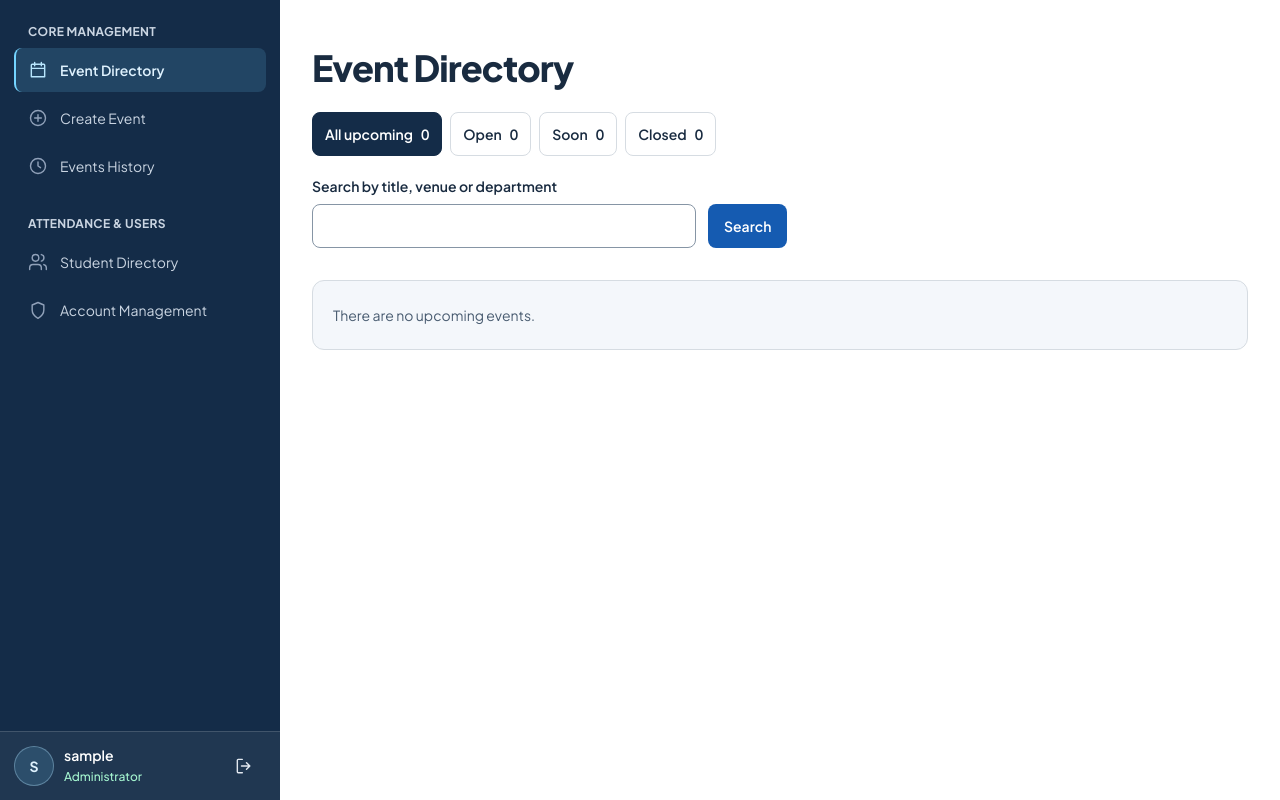
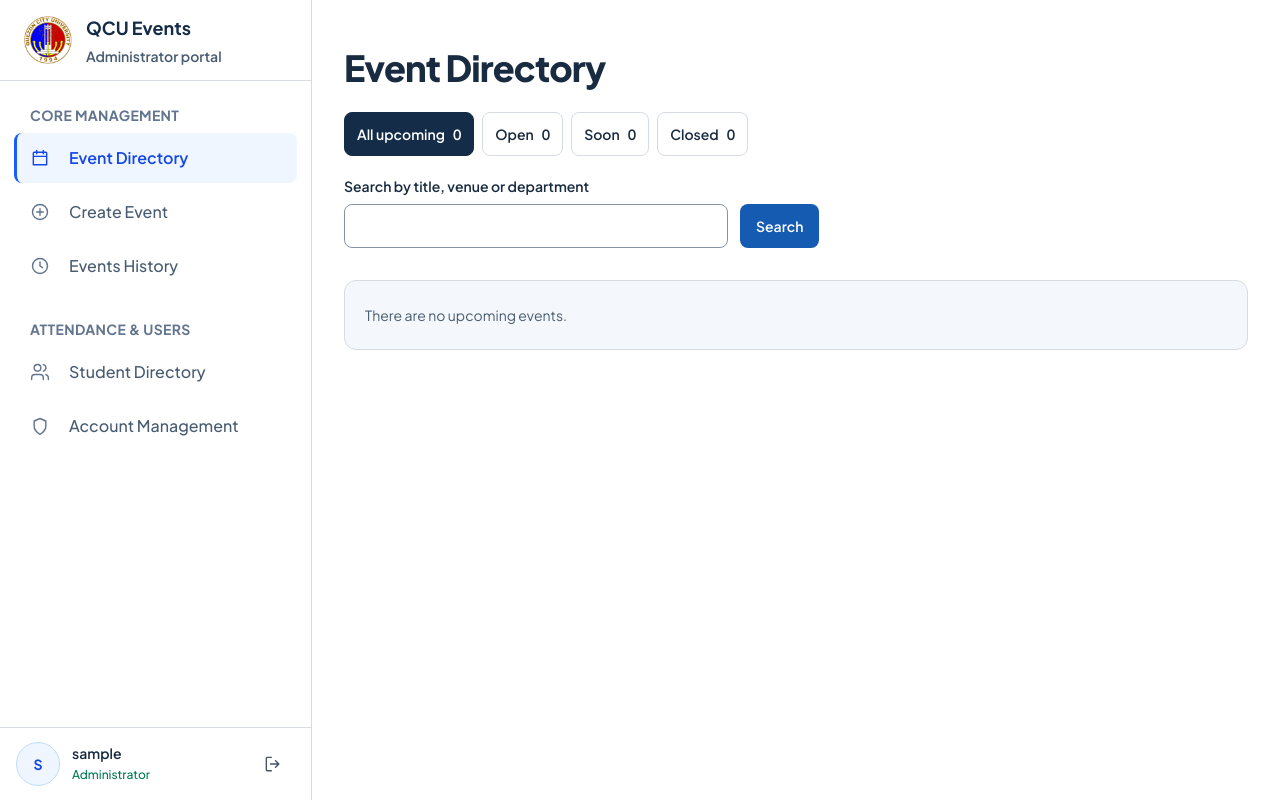
Before and after one commit to Pixyz-bit/MVC_EventsManagement, an ASP.NET Core app: page /admin in a window 1280 px wide. Run offline with ASP.NET Core 8, Linux system fonts and the light colour scheme; the visitor is signed in with stand-in values (Sample User, id 1); the project's own start-up code is not run, and a stand-in starts its controllers and pages; some libraries are stand-ins or nearby versions.

Commit message:
feat: apply white admin sidebar and restore white login

```diff
--- a/MVC_QCUEventsManagement/Styles/app.css
+++ b/MVC_QCUEventsManagement/Styles/app.css
@@ -23,7 +23,6 @@
   --color-campus-focus: #28649a;
   --color-campus-action: #155bb1;
   --color-campus-input: #f4f7fb;
-  --color-campus-login-blue: #1d4ed8;
 }
 
 @layer components {
@@ -49,7 +48,7 @@
   }
 
   .login-field {
-    @apply block w-full rounded-xl border border-campus-field bg-campus-input px-4 py-2 text-base text-campus-ink focus-visible:outline-2 focus-visible:outline-offset-2 focus-visible:outline-white;
+    @apply block w-full rounded-xl border border-campus-field bg-campus-input px-4 py-2 text-base text-campus-ink focus-visible:outline-2 focus-visible:outline-offset-2 focus-visible:outline-campus-focus;
     margin-block-start: clamp(0.25rem, 1dvh, 0.5rem);
     min-block-size: clamp(2.75rem, 7dvh, 3.25rem);
   }
--- a/MVC_QCUEventsManagement/Views/Shared/_AdminLayout.cshtml
+++ b/MVC_QCUEventsManagement/Views/Shared/_AdminLayout.cshtml
@@ -6,23 +6,32 @@
     Skip to content
 </a>
 
-<div class="min-h-dvh lg:grid lg:grid-cols-[17.5rem_minmax(0,1fr)]">
-    <aside class="sticky top-0 hidden h-dvh bg-campus-navy text-white lg:flex lg:flex-col" aria-label="Administrator sidebar">
+<div class="min-h-dvh bg-white lg:grid lg:grid-cols-[19.5rem_minmax(0,1fr)]">
+    <aside class="sticky top-0 hidden h-dvh border-r border-campus-line bg-white lg:flex lg:flex-col" aria-label="Administrator sidebar">
+        <div class="shrink-0 border-b border-campus-line px-6 py-3.5">
+            <a asp-route="AdminPortal" class="flex min-h-12 items-center gap-3.5 rounded-lg focus-visible:outline-2 focus-visible:outline-offset-4 focus-visible:outline-campus-focus">
+                <img src="~/images/qcu-logo.png" alt="" class="size-12 shrink-0 object-contain" width="48" height="48" />
+                <span class="leading-tight">
+                    <strong class="block text-lg text-campus-navy">QCU Events</strong>
+                    <span class="mt-1 block text-sm font-semibold text-campus-muted">Administrator portal</span>
+                </span>
+            </a>
+        </div>
         <partial name="_AdminNavigation" />
     </aside>
 
-    <header class="bg-campus-navy text-white lg:hidden">
+    <header class="border-b border-campus-line bg-white lg:hidden">
         <details class="group">
-            <summary class="flex min-h-16 cursor-pointer list-none items-center justify-between gap-4 px-5 focus-visible:outline-2 focus-visible:-outline-offset-4 focus-visible:outline-campus-gold [&::-webkit-details-marker]:hidden">
+            <summary class="flex min-h-16 cursor-pointer list-none items-center justify-between gap-4 px-5 focus-visible:outline-2 focus-visible:-outline-offset-4 focus-visible:outline-campus-focus [&::-webkit-details-marker]:hidden">
                 <span class="flex min-w-0 items-center gap-3">
                     <img src="~/images/qcu-logo.png" alt="" class="size-8 shrink-0" width="32" height="32" />
                     <strong class="text-sm">QCU Events</strong>
                 </span>
-                <span class="flex items-center gap-2 rounded-lg border border-white/35 px-3 py-2 text-sm font-semibold">
+                <span class="flex items-center gap-2 rounded-lg border border-campus-line px-3 py-2 text-sm font-semibold">
                     Menu<span aria-hidden="true" class="size-2 -translate-y-0.5 rotate-45 border-r-2 border-b-2 group-open:translate-y-0.5 group-open:rotate-225"></span>
                 </span>
             </summary>
-            <div class="border-t border-white/15">
+            <div class="border-t border-campus-line">
                 <partial name="_AdminNavigation" />
             </div>
         </details>
--- a/MVC_QCUEventsManagement/Views/Shared/_AdminNavigation.cshtml
+++ b/MVC_QCUEventsManagement/Views/Shared/_AdminNavigation.cshtml
@@ -15,32 +15,32 @@
             ("Account Management", "M12 22s7-4 7-10V6l-7-3-7 3v6c0 6 7 10 7 10Z", null)
         ])
     ];
-    const string row = "flex min-h-11 items-center rounded-lg border-l-2 pr-3 pl-11";
+    const string row = "flex min-h-12.5 items-center rounded-lg border-l-3 pr-3 pl-13";
 }
 
 <nav aria-label="Administrator navigation" class="space-y-7 px-3.5 py-6 lg:min-h-0 lg:flex-1 lg:overflow-y-auto">
     @foreach (var group in groups)
     {
         <div>
-            <p class="px-3.5 text-xs font-bold tracking-wide text-slate-300 uppercase">@group.Title</p>
-            <ul class="mt-2 space-y-1 text-sm">
+            <p class="px-4 text-sm font-bold tracking-wide text-slate-500 uppercase">@group.Title</p>
+            <ul class="mt-2 space-y-1 text-base">
                 @foreach (var link in group.Links)
                 {
                     <li class="relative">
                         <svg viewBox="0 0 24 24" fill="none" stroke="currentColor" stroke-width="1.7" stroke-linecap="round" stroke-linejoin="round" aria-hidden="true"
-                             class="pointer-events-none absolute top-1/2 left-3.5 size-5 -translate-y-1/2 @(link.Route is not null && eventsIsCurrent ? "text-sky-200" : "text-slate-400")">
+                             class="pointer-events-none absolute top-1/2 left-4 size-5 -translate-y-1/2 @(link.Route is not null && eventsIsCurrent ? "text-blue-700" : "text-slate-500")">
                             <path d="@link.Icon" />
                         </svg>
                         @if (link.Route is not null)
                         {
                             <a asp-route="@link.Route" aria-current="@(eventsIsCurrent ? "page" : null)"
-                               class="@row font-semibold focus-visible:outline-2 focus-visible:outline-offset-2 focus-visible:outline-campus-gold @(eventsIsCurrent ? "border-sky-300 bg-sky-300/15 text-sky-100" : "border-transparent text-white hover:bg-white/10")">
+                               class="@row font-semibold focus-visible:outline-2 focus-visible:outline-offset-2 focus-visible:outline-campus-focus @(eventsIsCurrent ? "border-blue-600 bg-blue-50 text-blue-700" : "border-transparent text-campus-ink hover:bg-campus-input")">
                                 @link.Label
                             </a>
                         }
                         else
                         {
-                            <span role="link" aria-disabled="true" class="@row border-transparent text-slate-300">@link.Label</span>
+                            <span role="link" aria-disabled="true" class="@row border-transparent font-medium text-campus-muted">@link.Label</span>
                         }
                     </li>
                 }
@@ -49,17 +49,17 @@
     }
 </nav>
 
-<div class="grid shrink-0 grid-cols-[auto_minmax(0,1fr)_auto] items-center gap-2.5 border-t border-white/15 bg-white/5 px-3.5 py-3">
-    <span aria-hidden="true" class="grid size-10 place-items-center rounded-full border border-sky-200/35 bg-sky-300/15 text-sm font-bold text-sky-100">
+<div class="grid shrink-0 grid-cols-[auto_minmax(0,1fr)_auto] items-center gap-3 border-t border-campus-line bg-white px-4 py-3.5">
+    <span aria-hidden="true" class="grid size-11 place-items-center rounded-full border border-blue-200 bg-blue-50 text-sm font-bold text-blue-700">
         @accountName[0].ToString().ToUpperInvariant()
     </span>
     <div class="min-w-0">
         <p class="wrap-break-word text-sm leading-tight font-semibold">@accountName</p>
-        <p class="mt-1 text-xs font-medium text-emerald-200">Administrator</p>
+        <p class="mt-1 text-xs font-medium text-emerald-700">Administrator</p>
     </div>
     <form asp-controller="Account" asp-action="Logout" method="post">
         <button type="submit" aria-label="Sign out" title="Sign out"
-                class="grid size-11 place-items-center rounded-lg text-slate-200 hover:bg-white/10 hover:text-white focus-visible:outline-2 focus-visible:outline-campus-gold">
+                class="grid size-11 place-items-center rounded-lg text-slate-600 hover:bg-campus-input hover:text-campus-ink focus-visible:outline-2 focus-visible:outline-campus-focus">
             <svg viewBox="0 0 24 24" fill="none" stroke="currentColor" stroke-width="1.7" stroke-linecap="round" stroke-linejoin="round" aria-hidden="true" class="size-5">
                 <path d="M10 4H5a1 1 0 0 0-1 1v14a1 1 0 0 0 1 1h5m5-12 4 4-4 4m4-4H9" />
             </svg>
```
Also changed, not shown: DESIGN.md (+4 -4 lines), MVC_QCUEventsManagement/Views/Account/Login.cshtml (+8 -8 lines), docs/MILESTONES.md (+1 -1 lines), docs/TESTING.md (+2 -0 lines), MVC_QCUEventsManagement/DesignReferences/Admin/sidebar-white-header.png (added), MVC_QCUEventsManagement/DesignReferences/Admin/sidebar-white.png (added), MVC_QCUEventsManagement/wwwroot/css/app.css.
